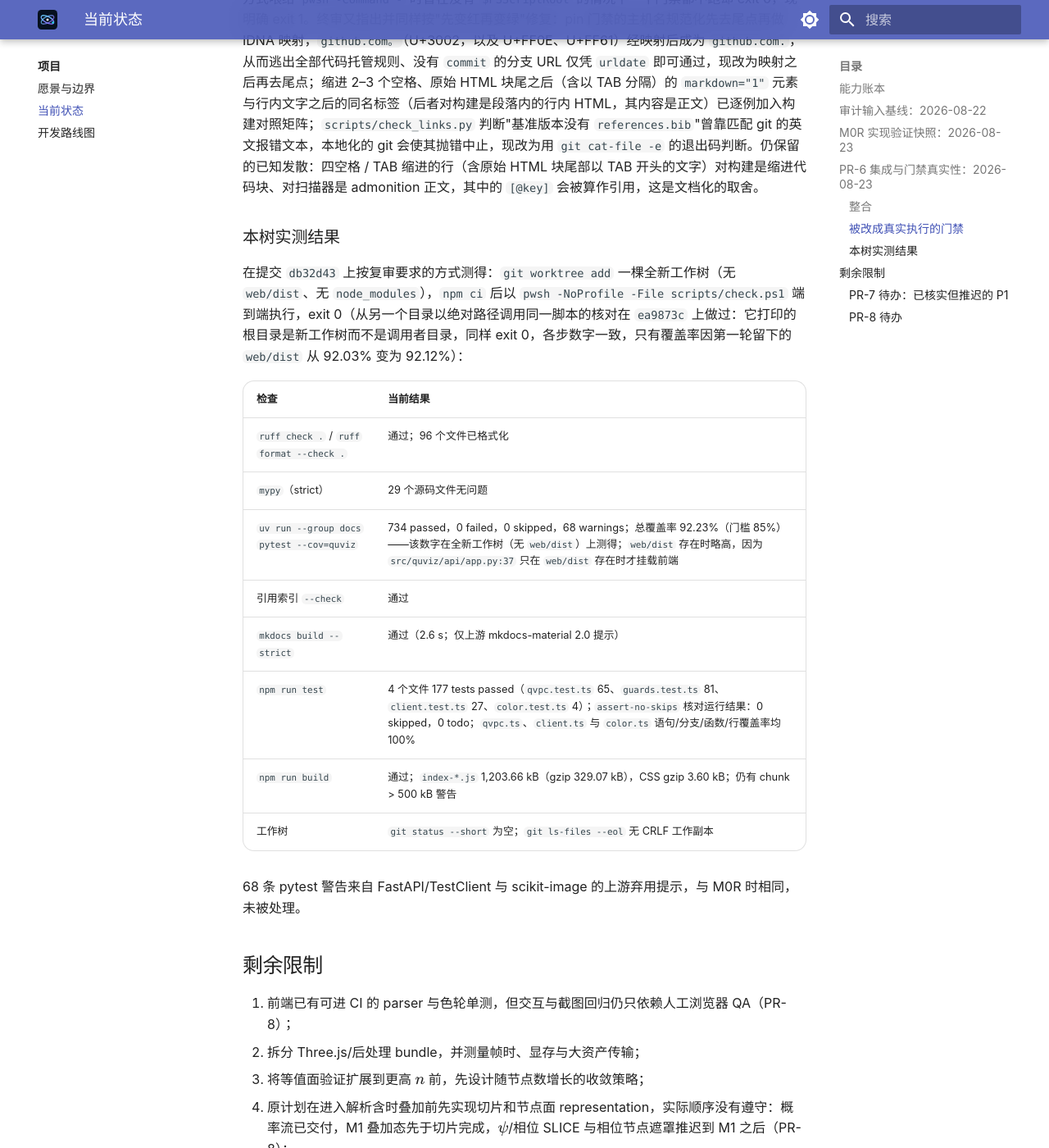
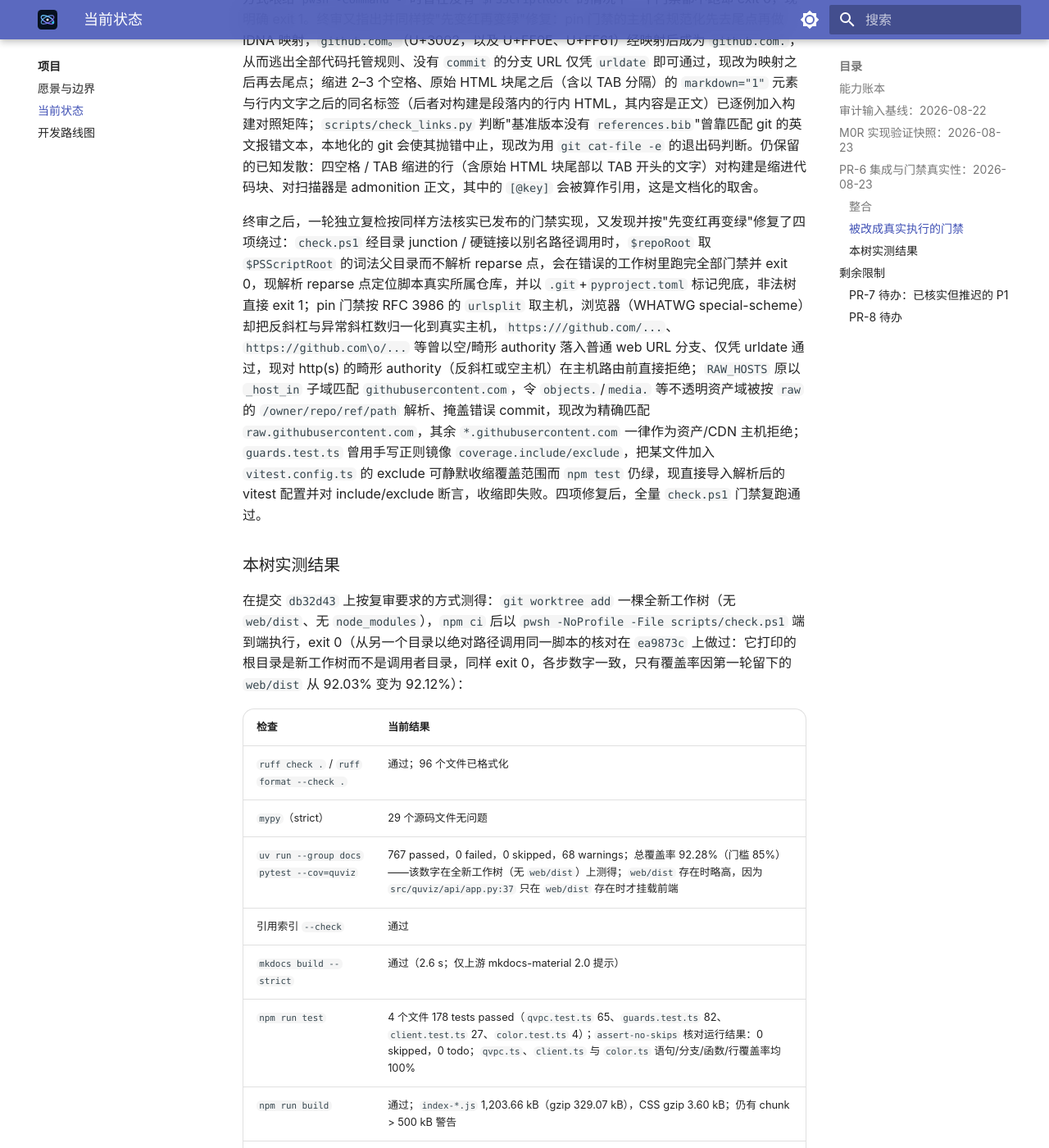
Before and after one commit to longwarriors/Atmoic-quantum-visualization, an MkDocs documentation site: the page built from docs/project/status.md, in a window 1280 px wide and 1400 px high, scrolled down 5411 px. Shown: the whole window at 82% size. Built offline with MkDocs 1.6.1 and Material for MkDocs 9.7.7, drawn with Linux system fonts in a browser that asks for light colours; some of the changed text lies outside the part shown.

Commit message:
docs(status): record r2 recheck fixes; refresh measured test/coverage counts
check.ps1 (reparse/hard-link tree resolution), pin WHATWG-authority
rejection, RAW_HOSTS exact-match, and the guards.test.ts coverage-scope
gate changed vitest/pytest totals since the last status refresh; measure
and record the current numbers, and narrate the four bypasses this
recheck round found and fixed. Also strengthens the
objects.githubusercontent.com rejection test to assert on the message,
matching its sibling tests.

```diff
--- a/docs/project/status.md
+++ b/docs/project/status.md
@@ -17,7 +17,7 @@
 | $sp^3$ 系数与四面体方向 | 正交性与方向测试通过 | 尚不是完整点群/SALC 系统，未接入 UI |
 | 1D 网格契约 | 坐标、间距和边界测试通过 | 还没有 TISE/TDSE 求解器 |
 | HTTP API 与 QVPC/1 | API、二进制与 OpenAPI schema 测试通过 | 点云 binary 与 metadata 使用同参数 sidecar 请求 |
-| React/Three.js 场景 | 生产构建通过；QVPC/1 parser、HTTP client、相位色轮与测试套件自检的 vitest 单测（173 项）带强制覆盖率门槛，运行结果经 `assert-no-skips` 核对为零 skip；2pz、3dz² 浏览器视觉复核通过 | 视觉回归仍是人工检查（PR-8）；主 bundle 1,203 kB（gzip 329 kB）尚待拆分 |
+| React/Three.js 场景 | 生产构建通过；QVPC/1 parser、HTTP client、相位色轮与测试套件自检的 vitest 单测（178 项）带强制覆盖率门槛，运行结果经 `assert-no-skips` 核对为零 skip；2pz、3dz² 浏览器视觉复核通过 | 视觉回归仍是人工检查（PR-8）；主 bundle 1,203 kB（gzip 329 kB）尚待拆分 |
 | 引用与 MkDocs | 引用键、orphan 条目、`source-audit` 条目的 commit/SHA/URL 一致性、生成索引、Markdown 字节级完整性与 strict build 受门禁保护；新增链接由 CI 在每次 pull request 与 push 上探测（首次推送 / force push 退回到与 `origin/master` 的合并基；`references.bib` 按解析后的条目比较，不靠行 diff） | 链接探测需要网络，本地 `check.ps1` / `make check` 不含；已存在外链的腐烂只由每周扫描发现；引用内容漂移没有任何检查 |
 
 ## 审计输入基线：2026-08-22
@@ -73,6 +73,8 @@ P0 解析门禁、概率流 representation、M1 解析叠加态、引用系统
 
 对上述八项绕过逐一复测（零 SHA / 非祖先 SHA、`doi.org` 子串、三种 `doi` 排版、`github.com.` 与 `refs%2Fheads%2Fmaster`、相邻原始 HTML、各种 skip 拼法与 `node:coverage` 注释、`client.ts` 路径改错）均已不能再绕过；复测中顺带发现并按"先变红再变绿"补上的新缺口：`docs/` 里以 `++` 开头的行在 diff 中呈 `+++ ...`，曾被当作文件头丢弃而不探测其链接；`tree/v1.0/../master` 这类 `.`/`..`（含 `%2e`）路径段在浏览器里先被归一化，pin 门禁曾按归一化前的 `v1.0` 放行，`refs/pull/…` 等非 heads/tags 的 ref 命名空间与 Gitea 的 `raw|media/branch/<name>` 也曾以 `version = {refs}` / `{branch}` 过关；写在原始 HTML 块尾、行内文字之后或行首缩进处的 `markdown="1"` 元素在构建时整体按原样输出（`MarkdownInHtmlProcessor` 只解析占位符位于块首的元素），扫描器曾把其中的 `[@key]` 算作引用；`@vitest/coverage-v8` 内置的 v8-to-istanbul 用 `[c|v]8` 拼写 start/stop 正则，字符类里的 `|` 是字面量，`/* |8 ignore start */` 曾被覆盖率工具承认而不被源码守卫识别；`client.test.ts` 的 HTTP 错误用例曾只做子串匹配，删掉 `response.ok` 检查后 V8 的 JSON 解析错误恰好引用响应体而仍然通过；master 自身的首次推送 / force push 退回到 `origin/master` 时 diff 为空、只输出"no new links"，现改为全量探测；`check.ps1` 被以 stdin 方式喂给 `pwsh -Command -` 时曾在没有 `$PSScriptRoot` 的情况下一个门禁都不跑却 exit 0，现明确 exit 1。终审又指出并同样按"先变红再变绿"修复：pin 门禁的主机名规范化先去尾点再做 IDNA 映射，`github.com。`（U+3002，以及 U+FF0E、U+FF61）经映射后成为 `github.com.`，从而逃出全部代码托管规则、没有 `commit` 的分支 URL 仅凭 `urldate` 即可通过，现改为映射之后再去尾点；缩进 2–3 个空格、原始 HTML 块尾之后（含以 TAB 分隔）的 `markdown="1"` 元素与行内文字之后的同名标签（后者对构建是段落内的行内 HTML，其内容是正文）已逐例加入构建对照矩阵；`scripts/check_links.py` 判断"基准版本没有 `references.bib`"曾靠匹配 git 的英文报错文本，本地化的 git 会使其抛错中止，现改为用 `git cat-file -e` 的退出码判断。仍保留的已知发散：四空格 / TAB 缩进的行（含原始 HTML 块尾部以 TAB 开头的文字）对构建是缩进代码块、对扫描器是 admonition 正文，其中的 `[@key]` 会被算作引用，这是文档化的取舍。
 
+终审之后，一轮独立复检按同样方法核实已发布的门禁实现，又发现并按"先变红再变绿"修复了四项绕过：`check.ps1` 经目录 junction / 硬链接以别名路径调用时，`$repoRoot` 取 `$PSScriptRoot` 的词法父目录而不解析 reparse 点，会在错误的工作树里跑完全部门禁并 exit 0，现解析 reparse 点定位脚本真实所属仓库，并以 `.git`+`pyproject.toml` 标记兜底，非法树直接 exit 1；pin 门禁按 RFC 3986 的 `urlsplit` 取主机，浏览器（WHATWG special-scheme）却把反斜杠与异常斜杠数归一化到真实主机，`https:///github.com/...`、`https://github.com\o/...` 等曾以空/畸形 authority 落入普通 web URL 分支、仅凭 urldate 通过，现对 http(s) 的畸形 authority（反斜杠或空主机）在主机路由前直接拒绝；`RAW_HOSTS` 原以 `_host_in` 子域匹配 `githubusercontent.com`，令 `objects.`/`media.` 等不透明资产域被按 `raw` 的 `/owner/repo/ref/path` 解析、掩盖错误 commit，现改为精确匹配 `raw.githubusercontent.com`，其余 `*.githubusercontent.com` 一律作为资产/CDN 主机拒绝；`guards.test.ts` 曾用手写正则镜像 `coverage.include/exclude`，把某文件加入 `vitest.config.ts` 的 exclude 可静默收缩覆盖范围而 `npm test` 仍绿，现直接导入解析后的 vitest 配置并对 include/exclude 断言，收缩即失败。四项修复后，全量 `check.ps1` 门禁复跑通过。
+
 ### 本树实测结果
 
 在提交 `db32d43` 上按复审要求的方式测得：`git worktree add` 一棵全新工作树（无 `web/dist`、无 `node_modules`），`npm ci` 后以 `pwsh -NoProfile -File scripts/check.ps1` 端到端执行，exit 0（从另一个目录以绝对路径调用同一脚本的核对在 `ea9873c` 上做过：它打印的根目录是新工作树而不是调用者目录，同样 exit 0，各步数字一致，只有覆盖率因第一轮留下的 `web/dist` 从 92.03% 变为 92.12%）：
@@ -81,10 +83,10 @@ P0 解析门禁、概率流 representation、M1 解析叠加态、引用系统
 |---|---|
 | `ruff check .` / `ruff format --check .` | 通过；96 个文件已格式化 |
 | `mypy`（strict） | 29 个源码文件无问题 |
-| `uv run --group docs pytest --cov=quviz` | 734 passed，0 failed，0 skipped，68 warnings；总覆盖率 92.23%（门槛 85%）——该数字在全新工作树（无 `web/dist`）上测得；`web/dist` 存在时略高，因为 `src/quviz/api/app.py:37` 只在 `web/dist` 存在时才挂载前端 |
+| `uv run --group docs pytest --cov=quviz` | 767 passed，0 failed，0 skipped，68 warnings；总覆盖率 92.28%（门槛 85%）——该数字在全新工作树（无 `web/dist`）上测得；`web/dist` 存在时略高，因为 `src/quviz/api/app.py:37` 只在 `web/dist` 存在时才挂载前端 |
 | 引用索引 `--check` | 通过 |
 | `mkdocs build --strict` | 通过（2.6 s；仅上游 mkdocs-material 2.0 提示） |
-| `npm run test` | 4 个文件 177 tests passed（`qvpc.test.ts` 65、`guards.test.ts` 81、`client.test.ts` 27、`color.test.ts` 4）；`assert-no-skips` 核对运行结果：0 skipped，0 todo；`qvpc.ts`、`client.ts` 与 `color.ts` 语句/分支/函数/行覆盖率均 100% |
+| `npm run test` | 4 个文件 178 tests passed（`qvpc.test.ts` 65、`guards.test.ts` 82、`client.test.ts` 27、`color.test.ts` 4）；`assert-no-skips` 核对运行结果：0 skipped，0 todo；`qvpc.ts`、`client.ts` 与 `color.ts` 语句/分支/函数/行覆盖率均 100% |
 | `npm run build` | 通过；`index-*.js` 1,203.66 kB（gzip 329.07 kB），CSS gzip 3.60 kB；仍有 chunk > 500 kB 警告 |
 | 工作树 | `git status --short` 为空；`git ls-files --eol` 无 CRLF 工作副本 |
 
```
Also changed, not shown: 1 other file.
